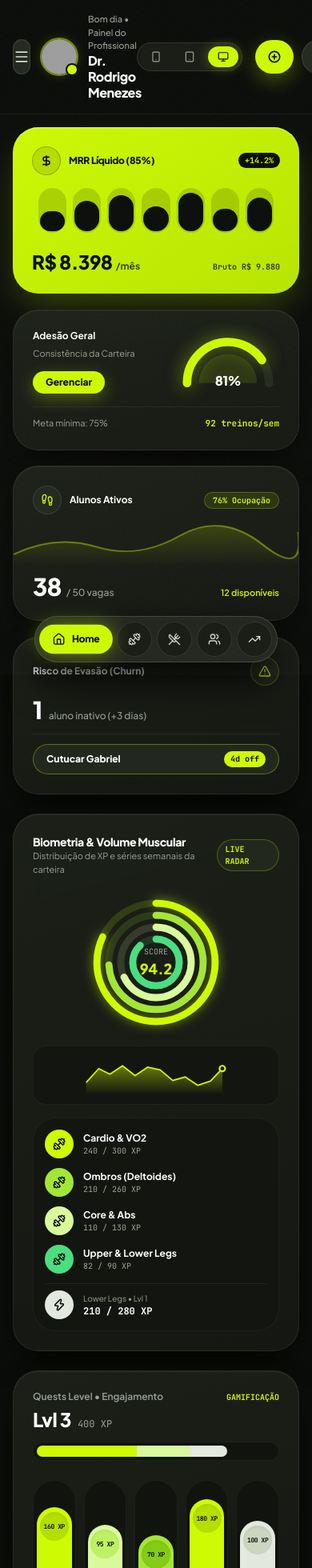
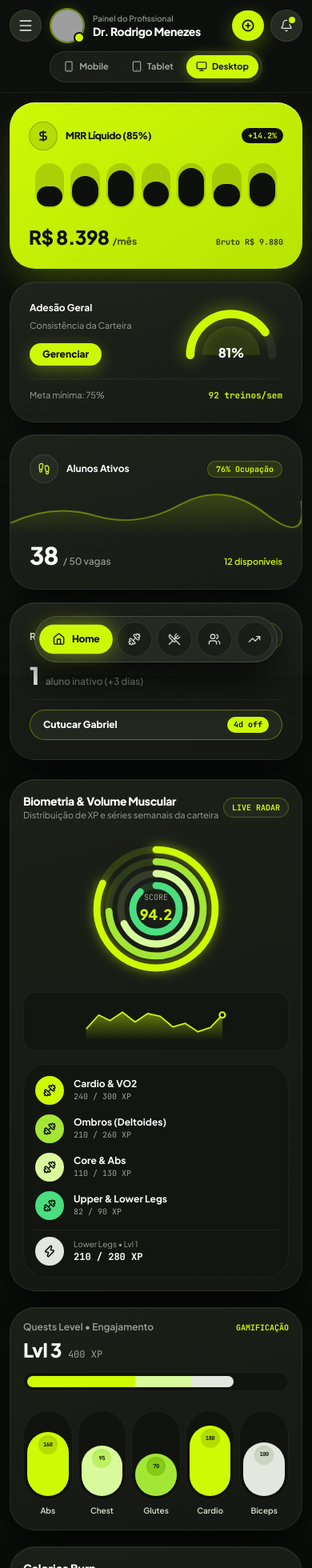
Before and after one commit to arthurlamonica/odomofitApp_user_homolog, a React (Vite) app: page / in a window 390 px wide. Shown: the top 1960 px of the page at 80% size. Built offline with nearby package versions, Linux system fonts and the light colour scheme; grey boxes are pictures that could not be loaded.

Commit message:
fix(responsive): fix mobile and tablet layouts, prevent card squash and improve header flex

```diff
--- a/src/App.tsx
+++ b/src/App.tsx
@@ -39,10 +39,10 @@ export const App: React.FC = () => {
 
   const getFrameContainerClass = () => {
     if (viewportMode === 'mobile') {
-      return 'w-full max-w-[412px] mx-auto my-0 lg:my-6 rounded-none lg:rounded-[44px] border-0 lg:border-8 border-[#1A1F16] shadow-none lg:shadow-[0_25px_60px_-15px_rgba(0,0,0,0.9),0_0_40px_rgba(206,250,3,0.15)] overflow-hidden bg-[#0B0D0A] min-h-screen lg:min-h-[860px] relative flex flex-col transition-all duration-300';
+      return 'w-full max-w-[430px] mx-auto my-0 lg:my-6 rounded-none lg:rounded-[44px] border-0 lg:border-8 border-[#1A1F16] shadow-none lg:shadow-[0_25px_60px_-15px_rgba(0,0,0,0.9),0_0_40px_rgba(206,250,3,0.15)] overflow-x-hidden bg-[#0B0D0A] min-h-screen lg:min-h-[860px] relative flex flex-col transition-all duration-300';
     }
     if (viewportMode === 'tablet') {
-      return 'w-full max-w-[820px] mx-auto my-0 lg:my-6 rounded-none lg:rounded-[36px] border-0 lg:border-8 border-[#1A1F16] shadow-none lg:shadow-[0_25px_60px_-15px_rgba(0,0,0,0.9),0_0_30px_rgba(206,250,3,0.12)] overflow-hidden bg-[#0B0D0A] min-h-screen relative flex flex-col transition-all duration-300';
+      return 'w-full max-w-[820px] mx-auto my-0 lg:my-6 rounded-none lg:rounded-[36px] border-0 lg:border-8 border-[#1A1F16] shadow-none lg:shadow-[0_25px_60px_-15px_rgba(0,0,0,0.9),0_0_30px_rgba(206,250,3,0.12)] overflow-x-hidden bg-[#0B0D0A] min-h-screen relative flex flex-col transition-all duration-300';
     }
     return 'w-full min-h-screen bg-[#0B0D0A] flex flex-col transition-all duration-300';
   };
@@ -92,7 +92,7 @@ export const App: React.FC = () => {
               </div>
             )}
 
-            <div className="p-4 sm:p-6 md:p-8 space-y-6 overflow-y-auto pb-28 lg:pb-10 flex-1">
+            <div className="p-3 sm:p-6 md:p-8 space-y-6 overflow-y-auto overflow-x-hidden pb-28 lg:pb-10 flex-1">
           {activeTab === 'overview' && (
             <div className="space-y-6">
               <MetricCards
--- a/src/components/Header.tsx
+++ b/src/components/Header.tsx
@@ -35,46 +35,46 @@ export const Header: React.FC<HeaderProps> = ({
   onViewportChange
 }) => {
   return (
-    <header className="w-full flex flex-col gap-3 py-4 px-4 sm:px-6 md:px-8 border-b border-white/[0.06] backdrop-blur-2xl sticky top-0 z-20 bg-[#0B0D0A]/85">
-      <div className="flex items-center justify-between gap-4">
-        {/* Left: Mobile Hamburger + Avatar & Greeting (Matches Reference Phone 1 Header) */}
-        <div className="flex items-center gap-3.5">
+    <header className="w-full flex flex-col gap-3 py-3 sm:py-4 px-3 sm:px-6 md:px-8 border-b border-white/[0.06] backdrop-blur-2xl sticky top-0 z-20 bg-[#0B0D0A]/90">
+      <div className="flex flex-wrap lg:flex-nowrap items-center justify-between gap-3">
+        {/* Left: Mobile Hamburger + Avatar & Greeting */}
+        <div className="flex items-center gap-3 min-w-0">
           <button
             onClick={onToggleMobileSidebar}
-            className="lg:hidden w-11 h-11 flex items-center justify-center rounded-full bg-[#23281E] border border-white/10 text-[#D8E0D2] hover:text-[#CEFA03] transition-colors"
+            className="w-10 h-10 sm:w-11 sm:h-11 shrink-0 flex items-center justify-center rounded-full bg-[#23281E] border border-white/10 text-[#D8E0D2] hover:text-[#CEFA03] transition-colors"
             aria-label="Abrir menu lateral"
           >
             <Menu className="w-5 h-5" />
           </button>
 
-          {/* Avatar Circle like Jacob Jones in Reference Mockup */}
+          {/* Avatar Circle */}
           <div className="relative shrink-0">
             <img
               src={professional.avatarUrl}
               alt={professional.name}
-              className="w-11 h-11 rounded-full object-cover ring-2 ring-[#CEFA03]/50 shadow-[0_0_15px_rgba(206,250,3,0.2)]"
+              className="w-10 h-10 sm:w-11 sm:h-11 rounded-full object-cover ring-2 ring-[#CEFA03]/50 shadow-[0_0_15px_rgba(206,250,3,0.2)]"
             />
-            <span className="absolute bottom-0 right-0 w-3 h-3 rounded-full bg-[#CEFA03] ring-2 ring-[#0B0D0A]" />
+            <span className="absolute bottom-0 right-0 w-2.5 h-2.5 sm:w-3 sm:h-3 rounded-full bg-[#CEFA03] ring-2 ring-[#0B0D0A]" />
           </div>
 
-          <div>
-            <div className="flex items-center gap-2">
-              <span className="text-[11px] font-medium text-[#9BA394]">
-                Bom dia • {activeTabTitle}
+          <div className="min-w-0">
+            <div className="flex items-center gap-1.5 sm:gap-2">
+              <span className="text-[10px] sm:text-[11px] font-medium text-[#9BA394] truncate">
+                {activeTabTitle}
               </span>
-              <span className="hidden sm:inline-flex items-center gap-1 text-[10px] font-mono font-bold text-[#CEFA03] bg-[#CEFA03]/10 border border-[#CEFA03]/25 px-2.5 py-0.5 rounded-full">
+              <span className="hidden sm:inline-flex items-center gap-1 text-[9px] sm:text-[10px] font-mono font-bold text-[#CEFA03] bg-[#CEFA03]/10 border border-[#CEFA03]/25 px-2 py-0.5 rounded-full shrink-0">
                 <CheckCircle2 className="w-3 h-3" />
-                {professional.councilType} {professional.councilNumber}
+                {professional.councilType}
               </span>
             </div>
-            <h1 className="text-base sm:text-lg md:text-xl font-extrabold tracking-tight text-white leading-tight">
+            <h1 className="text-sm sm:text-base md:text-xl font-extrabold tracking-tight text-white leading-tight truncate">
               {professional.name}
             </h1>
           </div>
         </div>
 
-        {/* Center: Device Mode Switcher (Mobile / Tablet / Desktop) & Search */}
-        <div className="flex items-center gap-3">
+        {/* Center: Device Mode Switcher (Mobile / Tablet / Desktop) */}
+        <div className="flex items-center order-3 sm:order-2 w-full sm:w-auto justify-center sm:justify-start">
           <div className="flex items-center gap-1 bg-[#181B15] p-1 rounded-full border border-white/10 shadow-inner">
             <button
               onClick={() => onViewportChange('mobile')}
@@ -83,10 +83,10 @@ export const Header: React.FC<HeaderProps> = ({
                   ? 'bg-[#CEFA03] text-[#0B0D0A] shadow-[0_0_15px_rgba(206,250,3,0.35)]'
                   : 'text-[#9BA394] hover:text-white'
               }`}
-              title="Formato Smartphone / Mobile (390px)"
+              title="Formato Celular (390px)"
             >
               <Smartphone className="w-3.5 h-3.5" />
-              <span className="hidden sm:inline">Mobile</span>
+              <span>Mobile</span>
             </button>
             <button
               onClick={() => onViewportChange('tablet')}
@@ -95,10 +95,10 @@ export const Header: React.FC<HeaderProps> = ({
                   ? 'bg-[#CEFA03] text-[#0B0D0A] shadow-[0_0_15px_rgba(206,250,3,0.35)]'
                   : 'text-[#9BA394] hover:text-white'
               }`}
-              title="Formato Tablet / iPad (768px)"
+              title="Formato Tablet (768px)"
             >
               <Tablet className="w-3.5 h-3.5" />
-              <span className="hidden sm:inline">Tablet</span>
+              <span>Tablet</span>
             </button>
             <button
               onClick={() => onViewportChange('desktop')}
@@ -107,65 +107,43 @@ export const Header: React.FC<HeaderProps> = ({
                   ? 'bg-[#CEFA03] text-[#0B0D0A] shadow-[0_0_15px_rgba(206,250,3,0.35)]'
                   : 'text-[#9BA394] hover:text-white'
               }`}
-              title="Formato Desktop / Full Screen"
+              title="Formato Desktop"
             >
               <Monitor className="w-3.5 h-3.5" />
-              <span className="hidden sm:inline">Desktop</span>
+              <span>Desktop</span>
             </button>
-          </div>
-
-          <div className="hidden 2xl:flex items-center relative w-64">
-            <Search className="w-4 h-4 text-[#9BA394] absolute left-4 pointer-events-none" />
-            <input
-              type="text"
-              placeholder="Search..."
-              className="w-full olive-pill rounded-full pl-11 pr-10 py-2 text-xs text-white placeholder-[#8B9484] focus:outline-none focus:border-[#CEFA03]/50 transition-all"
-            />
           </div>
         </div>
 
-        {/* Right: Stripe Balance, Volt Action Pills & Circular Notification Bell */}
-        <div className="flex items-center gap-2.5 sm:gap-3">
-          {/* Stripe Express Payout Pill */}
-          <div className="hidden md:flex items-center gap-2.5 px-3.5 py-1.5 rounded-full bg-[#181B15] border border-white/10">
-            <div className="w-7 h-7 rounded-full bg-[#CEFA03]/15 text-[#CEFA03] flex items-center justify-center">
-              <CreditCard className="w-3.5 h-3.5" />
-            </div>
-            <div className="pr-1">
-              <div className="text-[9px] text-[#9BA394] font-medium leading-none">Saldo Stripe</div>
-              <div className="text-xs font-mono font-extrabold text-[#CEFA03] mt-0.5">
-                R$ {professional.availablePayout.toLocaleString('pt-BR', { minimumFractionDigits: 0 })}
-              </div>
-            </div>
-          </div>
-
-          {/* Action Button: Prescrever Treino (Solid Volt Pill like "Manage" / "Start Workout") */}
+        {/* Right: Actions & Circular Notification Bell */}
+        <div className="flex items-center gap-2 order-2 sm:order-3 ml-auto sm:ml-0">
+          {/* Action Button: Prescrever Treino */}
           <button
             onClick={onNewWorkoutClick}
-            className="btn-magnetic min-h-[42px] flex items-center gap-1.5 px-4 py-2 rounded-full bg-[#CEFA03] hover:bg-[#D8FF29] text-[#0B0D0A] font-extrabold text-xs shadow-[0_8px_24px_rgba(206,250,3,0.3)] shrink-0"
+            className="btn-magnetic min-h-[38px] sm:min-h-[42px] flex items-center gap-1.5 px-3 sm:px-4 py-2 rounded-full bg-[#CEFA03] hover:bg-[#D8FF29] text-[#0B0D0A] font-extrabold text-xs shadow-[0_8px_24px_rgba(206,250,3,0.3)] shrink-0"
             title="Montar novo treino"
           >
             <PlusCircle className="w-4 h-4 stroke-[2.5]" />
-            <span className="hidden sm:inline">Montar Treino</span>
+            <span className="hidden md:inline">Montar Treino</span>
           </button>
 
           {/* Action Button: Prescrever Dieta */}
           <button
             onClick={onNewNutritionClick}
-            className="btn-magnetic hidden lg:flex min-h-[42px] items-center gap-1.5 px-4 py-2 rounded-full bg-[#23281E] hover:bg-[#2C3326] text-white border border-[#CEFA03]/30 font-bold text-xs transition-all shrink-0"
+            className="btn-magnetic hidden xl:flex min-h-[42px] items-center gap-1.5 px-4 py-2 rounded-full bg-[#23281E] hover:bg-[#2C3326] text-white border border-[#CEFA03]/30 font-bold text-xs transition-all shrink-0"
             title="Montar novo plano alimentar"
           >
             <Utensils className="w-3.5 h-3.5 text-[#CEFA03]" />
             <span>Montar Dieta</span>
           </button>
 
-          {/* Circular Notification Bell (Exact Match to Reference Mockup Top-Right Bell) */}
+          {/* Circular Notification Bell */}
           <button
-            className="relative w-11 h-11 rounded-full bg-[#23281E] hover:bg-[#2C3326] border border-white/10 flex items-center justify-center text-white/90 transition-all shrink-0"
+            className="relative w-10 h-10 sm:w-11 sm:h-11 rounded-full bg-[#23281E] hover:bg-[#2C3326] border border-white/10 flex items-center justify-center text-white/90 transition-all shrink-0"
             aria-label="Notificações"
           >
             <Bell className="w-4 h-4" />
-            <span className="absolute top-2.5 right-2.5 w-2 h-2 rounded-full bg-[#CEFA03] ring-2 ring-[#23281E]" />
+            <span className="absolute top-2 right-2 sm:top-2.5 sm:right-2.5 w-2 h-2 rounded-full bg-[#CEFA03] ring-2 ring-[#23281E]" />
           </button>
         </div>
       </div>
--- a/src/components/MetricCards.tsx
+++ b/src/components/MetricCards.tsx
@@ -69,8 +69,8 @@ export const MetricCards: React.FC<MetricCardsProps> = ({
 
   return (
     <div ref={containerRef} className="space-y-6">
-      {/* ROW 1: 4 Primary KPI Cards (With Solid Volt Feature Card & Matte Obsidian Cards) */}
-      <div className="grid grid-cols-1 md:grid-cols-2 lg:grid-cols-4 gap-5">
+      {/* ROW 1: 4 Primary KPI Cards (Responsive: 1 col on mobile, 2 on tablet, 4 on desktop) */}
+      <div className="grid grid-cols-1 sm:grid-cols-2 xl:grid-cols-4 gap-4 sm:gap-5">
         {/* 1. SOLID VOLT FEATURE CARD: MRR Líquido + Equalizer Bars (Matches "Sleep Hours 7.5 Hrs" Card in Reference Mockup) */}
         <div className="bento-anim-item volt-feature-card p-6 relative overflow-hidden flex flex-col justify-between">
           <div className="flex items-center justify-between">
@@ -256,10 +256,10 @@ export const MetricCards: React.FC<MetricCardsProps> = ({
         </div>
       </div>
 
-      {/* ROW 2: Signature 3-Column Bento from Attached Mockup (Concentric Rings + Quests Level Capsules + Weekly Calories Burn Spline) */}
-      <div className="grid grid-cols-1 lg:grid-cols-12 gap-6">
-        {/* LEFT CARD (4 cols): Concentric Activity Rings + Area Sparkline + Muscle XP List (Screen 1 Top Card) */}
-        <div className="bento-anim-item lg:col-span-5 antigravity-card p-6 space-y-5">
+      {/* ROW 2: Signature 3-Column Bento (Concentric Rings + Quests Level Capsules + Weekly Calories Burn) */}
+      <div className="grid grid-cols-1 md:grid-cols-2 xl:grid-cols-12 gap-5 sm:gap-6">
+        {/* LEFT CARD: Concentric Activity Rings + Sparkline + Muscle XP List */}
+        <div className="bento-anim-item md:col-span-2 xl:col-span-5 antigravity-card p-4 sm:p-6 space-y-5">
           <div className="flex items-center justify-between">
             <div>
               <h3 className="text-sm font-extrabold text-white tracking-tight">
@@ -372,8 +372,8 @@ export const MetricCards: React.FC<MetricCardsProps> = ({
           </div>
         </div>
 
-        {/* CENTER CARD (4 cols): Quests Level Lvl 3 + 5 Vertical Capsule Pill Gauges (Exact Match to Screen 1 Bottom Card) */}
-        <div className="bento-anim-item lg:col-span-4 antigravity-card p-6 flex flex-col justify-between space-y-4">
+        {/* CENTER CARD: Quests Level Lvl 3 + 5 Vertical Capsule Pill Gauges */}
+        <div className="bento-anim-item md:col-span-1 xl:col-span-4 antigravity-card p-4 sm:p-6 flex flex-col justify-between space-y-4">
           <div>
             <div className="flex items-center justify-between">
               <span className="text-xs font-semibold text-[#9BA394]">Quests Level • Engajamento</span>
@@ -393,12 +393,12 @@ export const MetricCards: React.FC<MetricCardsProps> = ({
           </div>
 
           {/* 5 Vertical Capsule Pill Gauges (Abs, Chest, Glutes, Cardio, Biceps) */}
-          <div className="grid grid-cols-5 gap-2.5 pt-2">
+          <div className="grid grid-cols-5 gap-1.5 sm:gap-2.5 pt-2">
             {CAPSULE_QUESTS.map((cap) => (
-              <div key={cap.label} className="flex flex-col items-center gap-2">
-                <div className="w-full h-36 rounded-full bg-[#11140E] border border-white/[0.05] p-1 flex items-end justify-center overflow-hidden">
+              <div key={cap.label} className="flex flex-col items-center gap-1.5 sm:gap-2">
+                <div className="w-full h-28 sm:h-36 rounded-full bg-[#11140E] border border-white/[0.05] p-1 flex items-end justify-center overflow-hidden">
                   <div
-                    className="w-full rounded-full flex flex-col items-center justify-start pt-1.5 transition-all duration-500 shadow-md"
+                    className="w-full rounded-full flex flex-col items-center justify-start pt-1 sm:pt-1.5 transition-all duration-500 shadow-md"
                     style={{
                       height: `${cap.heightPct}%`,
                       backgroundColor: cap.bg,
@@ -406,21 +406,21 @@ export const MetricCards: React.FC<MetricCardsProps> = ({
                     }}
                   >
                     <div
-                      className="w-9 h-9 rounded-full flex items-center justify-center text-[8px] font-mono font-black tracking-tighter shadow-inner"
+                      className="w-6 h-6 sm:w-9 sm:h-9 rounded-full flex items-center justify-center text-[7px] sm:text-[8px] font-mono font-black tracking-tighter shadow-inner"
                       style={{ backgroundColor: cap.circleBg }}
                     >
-                      {cap.xp}
+                      {cap.xp.replace(' XP', '')}
                     </div>
                   </div>
                 </div>
-                <span className="text-[11px] font-semibold text-[#D8E0D2]">{cap.label}</span>
+                <span className="text-[10px] sm:text-[11px] font-semibold text-[#D8E0D2] truncate max-w-full">{cap.label}</span>
               </div>
             ))}
           </div>
         </div>
 
-        {/* RIGHT CARD (3 cols): Calories Burn / Weekly Load Spline Chart (Exact Match to Screen 3 Middle Card) */}
-        <div className="bento-anim-item lg:col-span-3 antigravity-card p-6 flex flex-col justify-between">
+        {/* RIGHT CARD: Calories Burn / Weekly Load Spline Chart */}
+        <div className="bento-anim-item md:col-span-1 xl:col-span-3 antigravity-card p-4 sm:p-6 flex flex-col justify-between">
           <div className="flex items-center justify-between">
             <div>
               <h3 className="text-sm font-extrabold text-white">Calories Burn</h3>
```
Also changed, not shown: 2 other files (tests, documents, lock files or other folders).
